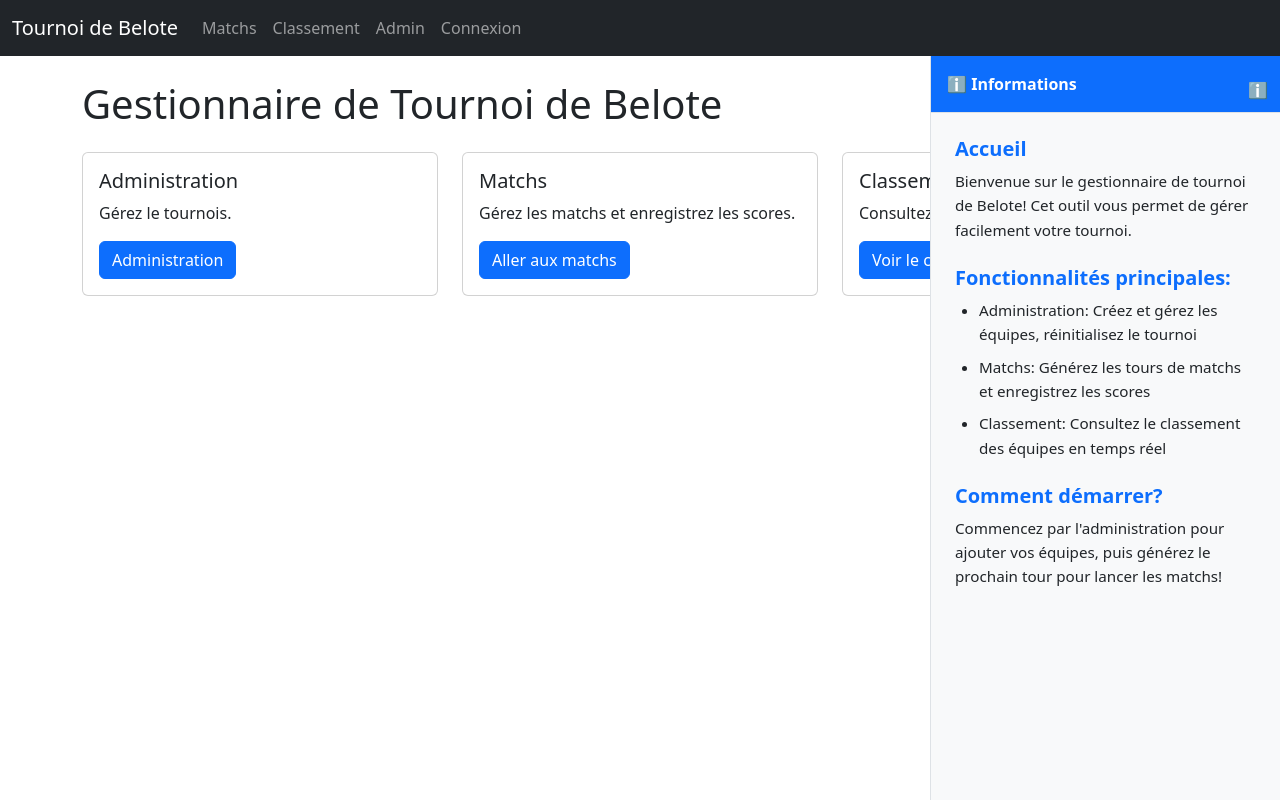
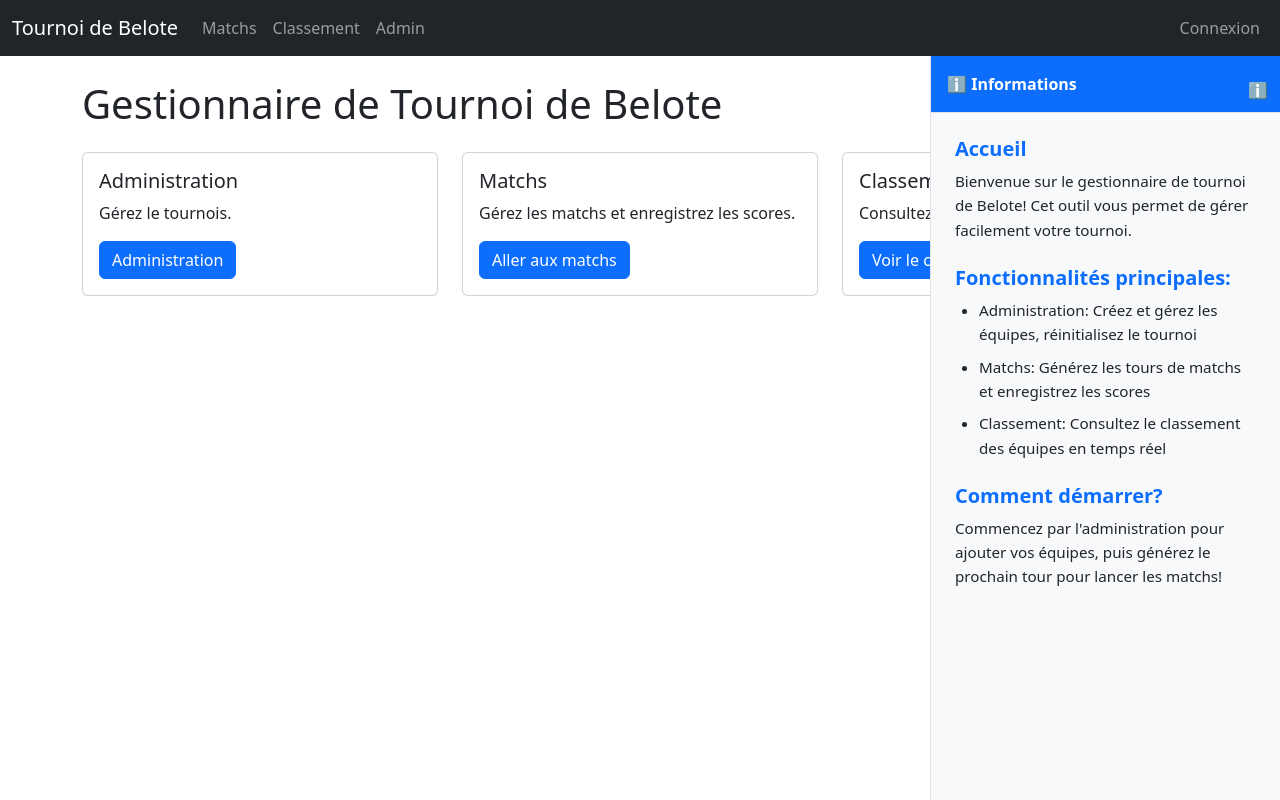
Before and after one commit to littlecrakage/concour-belote-manager, a Flask app: page / in a window 1280 px wide. Run offline with Flask 3, Linux system fonts and the light colour scheme; some libraries are stand-ins or nearby versions.

Commit message:
make connexion button stay on the right

```diff
--- a/templates/base.html
+++ b/templates/base.html
@@ -151,7 +151,9 @@
                     <li class="nav-item">
                         <a class="nav-link" href="{{ url_for('admin') }}">Admin</a>
                     </li>
-                    <li>
+                </ul>
+                <ul class="navbar-nav">
+                    <li class="nav-item">
                         {% if current_user.is_authenticated %}
                         <a href="{{ url_for('logout') }}" class="nav-link">Déconnexion</a>
                         {% else %}
```
